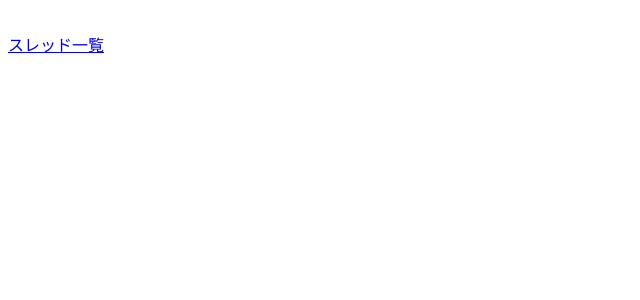
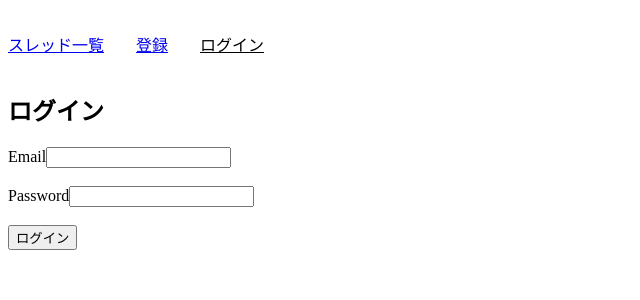
Before and after one commit to chisaki0606/vue-app, a Vue app: page /login in a window 1280 px wide. Before the commit this address had no page. Shown: the top 300 px of the page, without its empty margins (0-640 px from the left). Built offline with nearby package versions, Linux system fonts and the light colour scheme.

Commit message:
create login page

```diff
--- a/package.json
+++ b/package.json
@@ -11,8 +11,10 @@
     "lint": "eslint . --ext .vue,.js,.jsx,.cjs,.mjs,.ts,.tsx,.cts,.mts --fix --ignore-path .gitignore"
   },
   "dependencies": {
+    "axios": "^1.2.1",
     "vue": "^3.2.45",
-    "vue-router": "^4.1.6"
+    "vue-router": "^4.1.6",
+    "vuex": "^4.1.0"
   },
   "devDependencies": {
     "@rushstack/eslint-patch": "^1.1.4",
--- a/src/App.vue
+++ b/src/App.vue
@@ -6,6 +6,8 @@ import { RouterLink, RouterView } from 'vue-router'
 <template>
   <nav>
     <RouterLink to="/list">スレッド一覧</RouterLink>
+    <RouterLink to="/register">登録</RouterLink>
+    <RouterLink to="/login">ログイン</RouterLink>
   </nav>
   <div>
     <RouterView />
--- /dev/null
+++ b/src/axios-auth.js
@@ -0,0 +1,7 @@
+import axios from "axios";
+
+const instance = axios.create({
+  baseURL:'https://identitytoolkit.googleapis.com/v1'
+});
+
+export default instance;
--- /dev/null
+++ b/src/components/LoginPage.vue
@@ -0,0 +1,51 @@
+<script>
+import axios from '../axios-auth';
+
+export default {
+  data() {
+    return {
+      email: '',
+      password: '',
+    }
+  },
+
+  // methods:{
+  //   login(){
+  //     this.$store.dispatch('login', {
+  //     email: this.email,
+  //     password: this.password
+  //     });
+  //     this.email='';
+  //     this.password='';
+  //   }
+  // }
+
+  // 今後storeで扱えるようにしたい
+  methods: {
+    login() {
+      axios.post(
+        '/accounts:signInWithPassword?key=AIzaSyCbN-x5NYs6Y0QJlJyDtFbF9AvKyexWazI',
+      {
+        email:this.email,
+        password:this.password,
+        returnSecureToken:true
+      }).then(response=>{
+        console.log(response);
+      });
+    }
+  }
+}
+</script>
+
+<template>
+  <div>
+    <h2>ログイン</h2>
+    <label for="email">Email</label>
+    <input id="email" type="email" v-model="email">
+    <br><br>
+    <label for="password">Password</label>
+    <input id="password" type="password" v-model="password">
+    <br><br>
+    <button @click="login">ログイン</button>
+  </div>
+</template>
--- /dev/null
+++ b/src/components/RegisterPage.vue
@@ -0,0 +1,52 @@
+
+<script>
+import axios from '../axios-auth';
+
+export default {
+  data() {
+    return {
+      email: '',
+      password: '',
+    }
+  },
+
+  // methods:{
+  //   register() {
+  //     this.$store.dispatch('register', {
+  //       email: this.email,
+  //       password: this.password
+  //     });
+  //     this.email='';
+  //     this.password='';
+  //   }
+  // }
+
+  // 今後storeで扱えるようにしたい
+  methods: {
+    register() {
+      axios.post(
+        '/accounts:signUp?key=AIzaSyCbN-x5NYs6Y0QJlJyDtFbF9AvKyexWazI',
+      {
+        email:this.email,
+        password:this.password,
+        returnSecureToken:true
+      }).then(response=>{
+        console.log(response);
+      });
+    }
+  }
+}
+</script>
+
+<template>
+  <div>
+    <h2>登録</h2>
+    <label for="email">Email</label>
+    <input id="email" type="email" v-model="email">
+    <br><br>
+    <label for="password">Password</label>
+    <input id="password" type="password" v-model="password">
+    <br><br>
+    <button @click="register">登録</button>
+  </div>
+</template>
--- a/src/main.ts
+++ b/src/main.ts
@@ -1,6 +1,7 @@
 import { createApp } from 'vue'
 import App from './App.vue'
 import router from './router'
+import store from './store'
 
 import './assets/main.css'
 
@@ -8,4 +9,6 @@ const app = createApp(App)
 
 app.use(router)
 
+app.use(store)
+
 app.mount('#app')
--- a/src/router/index.ts
+++ b/src/router/index.ts
@@ -2,6 +2,8 @@ import { createRouter, createWebHistory } from 'vue-router'
 import HomeView from '../views/HomeView.vue'
 import ListView from '../views/ListView.vue'
 import ChatSpaceView from '../views/ChatSpaceView.vue'
+import RegisterView from '../views/RegisterView.vue'
+import LoginView from '../views/LoginView.vue'
 
 const router = createRouter({
   history: createWebHistory(import.meta.env.BASE_URL),
@@ -31,6 +33,18 @@ const router = createRouter({
       component: ChatSpaceView,
       props: true
     },
+    {
+      path: '/register',
+      name: 'register',
+      component: RegisterView,
+      props: true
+    },
+    {
+      path: '/login',
+      name: 'login',
+      component: LoginView,
+      props: true
+    },
   ]
 })
 
--- /dev/null
+++ b/src/store/index.js
@@ -0,0 +1,42 @@
+import { createStore } from 'vuex'
+import axios from '../axios-auth';
+
+export default createStore({
+  state:{
+    idToken: null
+  },
+  getters: {
+    idToken: state => state.idToken
+  },
+  mutations:{
+    updateToken(state, idToken){
+      state.idToken = idToken;
+    }
+  },
+  actions: {
+    login({commit}, authData){
+      axios.post(
+        '/accounts:signInWithPassword?key=AIzaSyCbN-x5NYs6Y0QJlJyDtFbF9AvKyexWazI',
+      {
+        email:authData.email,
+        password:authData.password,
+        returnSecureToken:true
+      }).then(response=>{
+        commit('updateToken', response.data.idToken);
+        console.log(response);
+      });
+    },
+    register(){
+      axios.post(
+        '/accounts:signUp?key=AIzaSyCbN-x5NYs6Y0QJlJyDtFbF9AvKyexWazI',
+      {
+        email:authData.email,
+        password:authData.password,
+        returnSecureToken:true
+      }).then(response=>{
+        commit('updateToken', response.data.idToken);
+        console.log(response);
+      });
+    },
+  }
+});
--- /dev/null
+++ b/src/views/LoginView.vue
@@ -0,0 +1,9 @@
+<script setup lang="ts">
+import LoginPage from '../components/LoginPage.vue'
+</script>
+
+<template>
+  <main>
+    <LoginPage />
+  </main>
+</template>
--- /dev/null
+++ b/src/views/RegisterView.vue
@@ -0,0 +1,9 @@
+<script setup lang="ts">
+import RegisterPage from '../components/RegisterPage.vue'
+</script>
+
+<template>
+  <main>
+    <RegisterPage />
+  </main>
+</template>
```
Also changed, not shown: 1 other file (tests, documents, lock files or other folders).
